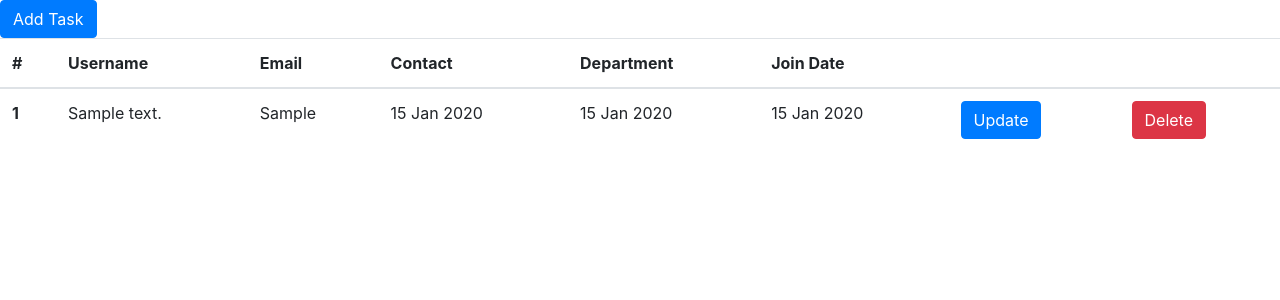
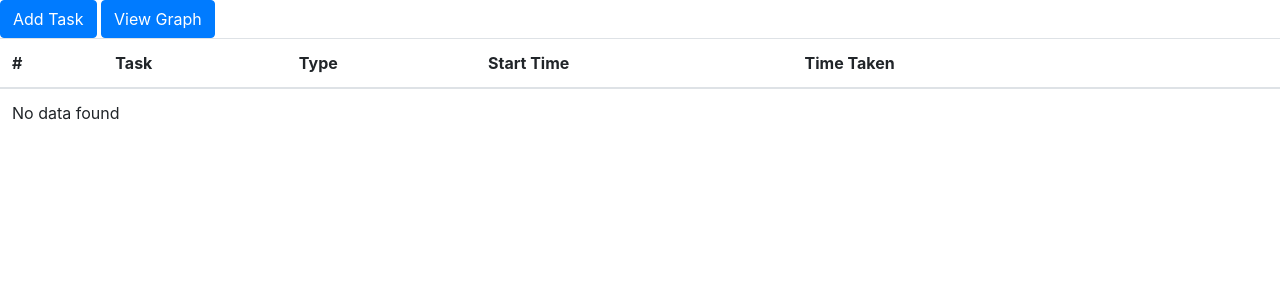
Before and after one commit to priddhesh/WorkTrack, a Node server app: template views/EmployeeDashboard.ejs in a window 1280 px wide. Shown: the top 300 px of the page. Run offline with Node 20, Linux system fonts and the light colour scheme; the template is opened without the code that fills it: most values are stand-ins (such as "Sample title", 1, 10 or a date in 2020); some libraries are stand-ins or nearby versions.

Commit message:
Added graphs

```diff
--- a/index.js
+++ b/index.js
@@ -1,4 +1,5 @@
 const express = require('express');
+var nodemailer = require('nodemailer');
 const app = express();
 const mysql = require('mysql');
 require('dotenv').config()
@@ -34,12 +35,36 @@
 });
 
 app.get('/dashboard', (req, res) => {
-    conn.query(`SELECT * from tasks`, (err, data) => {
+    let todayDate = new Date()
+    todayDate = todayDate.toISOString().split('T')[0]
+
+    conn.query(`SELECT * from tasks WHERE date='${todayDate}'`, (err, data) => {
         if (err) {
             throw err;
         }
         else {
-            res.render('EmployeeDashboard', { data: data });
+            conn.query(`select time_taken from tasks where  task_type='Work' AND date='${todayDate}';`, (err, data1) => {
+                if (err) {
+                    throw err;
+                }
+                else {
+                    conn.query(`select time_taken from tasks where  task_type='Meeting' AND date='${todayDate}';`, (err, data2) => {
+                        if (err) {
+                            throw err;
+                        }
+                        else {
+                            conn.query(`select time_taken from tasks where  task_type='Break' AND date='${todayDate}';`, (err, data3) => {
+                                if (err) {
+                                    throw err;
+                                }
+                                else {
+                                    res.render('EmployeeDashboard', { data: data, data1: data1, data2: data2, data3: data3 });
+                                }
+                            });
+                        }
+                    });
+                }
+            });
         }
     });
 });
@@ -68,6 +93,29 @@
             throw err;
         }
         else {
+            var transporter = nodemailer.createTransport({
+                service: 'Gmail',
+                auth: {
+                    user: process.env.EMAIL,
+                    pass: process.env.PASS
+                }
+            });
+
+            var mailOptions = {
+                from: process.env.EMAIL,
+                to: `${email}`,
+                subject: 'Login Credentials',
+                text: `Your login credentials are as follows:\nUsername: ${username}  '\nPassword:  ${password} '\n\nRegards,\nAdmin`
+            }
+
+            transporter.sendMail(mailOptions, function (error, info) {
+                if (error) {
+                    console.log(error);
+                } else {
+                    console.log('Email sent: ' + info.response)
+                }
+            })
+
             console.log('Data updated');
             res.redirect('/addEmployee');
         }
@@ -122,8 +170,32 @@
     let email = req.body.email;
     conn.query(`DELETE FROM employee_info WHERE email='${email}'`, (err, rows) => {
         if (err) throw err;
+        else{
+            var transporter = nodemailer.createTransport({
+                service: 'Gmail',
+                auth: {
+                    user: process.env.EMAIL,
+                    pass: process.env.PASS
+                }
+            });
+
+            var mailOptions = {
+                from: process.env.EMAIL,
+                to: `${email}`,
+                subject: 'Account Deactivated',
+                text: `Your account has been deactivated by the admin.\n\nRegards,\nAdmin`
+            }
+
+            transporter.sendMail(mailOptions, function (error, info) {
+                if (error) {
+                    console.log(error);
+                } else {
+                    console.log('Email sent: ' + info.response)
+                }
+            })
+            res.redirect('/addEmployee');
+        }
     });
-    res.redirect('/addEmployee');
 });
 
 app.post('/deleteTask', (req, res) => {
@@ -144,7 +216,6 @@
     let st_time = req.body.ust_time;
     let time_taken = req.body.utime_taken;
     let prevDesc = req.body.prevDesc;
-    console.log(prevDesc);
     conn.query(`UPDATE tasks SET task_description = '${desc}',  task_type = '${type}', start_time= '${st_time}', time_taken = '${time_taken}' WHERE task_description = '${prevDesc}';`, (err, rows) => {
         if (err) {
             throw err;
--- /dev/null
+++ b/scripts/chart.js
@@ -0,0 +1,12 @@
+var data = [{
+    values: [document.getElementById('work').innerText, document.getElementById('meeting').innerText, document.getElementById('break').innerText],
+    labels: ['Work', 'Meeting', 'Break'],
+    type: 'pie'
+}];
+
+var layout = {
+    height: 400,
+    width: 500
+};
+
+Plotly.newPlot('myDiv', data, layout);
--- a/scripts/update.js
+++ b/scripts/update.js
@@ -10,7 +10,7 @@
 }
 function update(e)
 {
-  let val = e[1];
+  let val = e.substring(1);
   let desc =  document.getElementById(`desc${val}`).innerText;
   let type = document.getElementById(`type${val}`).innerText;
   let st_time = document.getElementById(`st_time${val}`).innerText;
--- a/views/EmployeeDashboard.ejs
+++ b/views/EmployeeDashboard.ejs
@@ -8,6 +8,8 @@
     <link rel="stylesheet" href="https://cdn.jsdelivr.net/npm/bootstrap@4.0.0/dist/css/bootstrap.min.css"
         integrity="sha384-Gn5384xqQ1aoWXA+058RXPxPg6fy4IWvTNh0E263XmFcJlSAwiGgFAW/dAiS6JXm" crossorigin="anonymous">
     <script src="../scripts/update.js" defer></script>
+    <script src="../scripts/chart.js" defer></script>
+    <script src='https://cdn.plot.ly/plotly-2.24.1.min.js'></script>
 </head>
 
 <body>
@@ -59,15 +61,34 @@
             </div>
         </div>
     </div>
+    <button id="1000" type="submit" class="btn btn-primary" data-toggle="modal"
+        data-target=".bd-example-modal-lg1000">View Graph</button>
+
+    <div class="modal fade bd-example-modal-lg1000" tabindex="-1" role="dialog" aria-labelledby="myLargeModalLabel1"
+        aria-hidden="true">
+        <div class="modal-dialog modal-lg">
+            <div class="modal-content">
+                <div class="modal-header">
+                    <h4 class="modal-title" id="myLargeModalLabel">Today's Data</h4>
+                    <button type="button" class="close" data-dismiss="modal" aria-label="Close">
+                        <span aria-hidden="true">×</span>
+                    </button>
+                </div>
+                <div class="modal-body">
+                    <div id='myDiv'></div>
+                </div>
+            </div>
+        </div>
+    </div>
+
     <table class="table">
         <thead>
             <tr>
                 <th scope="col">#</th>
-                    <th scope="col">Username</th>
-                    <th scope="col">Email</th>
-                    <th scope="col">Contact</th>
-                    <th scope="col">Department</th>
-                    <th scope="col">Join Date</th>
+                <th scope="col">Task</th>
+                <th scope="col">Type</th>
+                <th scope="col">Start Time</th>
+                <th scope="col">Time Taken</th>
                 <th scope="col"></th>
                 <th scope="col"></th>
             </tr>
@@ -94,14 +115,12 @@
                     <td id="time<%=i%>">
                         <%= item.time_taken %>
                     </td>
-                        <td id="date<%=i%>">
-                            <%= item.date.toString().substring(0,15) %>
-                        </td>
                     <td>
-                            <button onclick="update(this.id)" id="u<%=i%>" type="submit" class="btn btn-primary" data-toggle="modal" data-target=".bd-example-modal-lg<%=i%>">Update</button>
+                        <button onclick="update(this.id)" id="u<%=i%>" type="submit" class="btn btn-primary"
+                            data-toggle="modal" data-target=".bd-example-modal-lg<%=i%>">Update</button>
 
-                            <div class="modal fade bd-example-modal-lg<%=i%>" tabindex="-1" role="dialog" aria-labelledby="myLargeModalLabel1"
-                                aria-hidden="true">
+                        <div class="modal fade bd-example-modal-lg<%=i%>" tabindex="-1" role="dialog"
+                            aria-labelledby="myLargeModalLabel1" aria-hidden="true">
                             <div class="modal-dialog modal-lg">
                                 <div class="modal-content">
                                     <div class="modal-header">
@@ -127,14 +146,17 @@
                                             </div>
                                             <div class="form-group">
                                                 <label>Start Time:</label>
-                                                <input id="ust_time<%=i%>" name="ust_time" type="time" class="form-control">
+                                                <input id="ust_time<%=i%>" name="ust_time" type="time"
+                                                    class="form-control">
                                             </div>
                                             <div class="form-group">
                                                 <label>Time taken(in mins):</label>
-                                                <input id="utime_taken<%=i%>" name="utime_taken" type="text" class="form-control">
+                                                <input id="utime_taken<%=i%>" name="utime_taken" type="text"
+                                                    class="form-control">
                                             </div>
                                             <div style="display: none;" class="form-group">
-                                                <input type="text" class="form-control" id="prevdesc<%=i%>" name="prevDesc">
+                                                <input type="text" class="form-control" id="prevdesc<%=i%>"
+                                                    name="prevDesc">
                                             </div>
                                             <button type="submit" class="btn btn-primary">Update</button>
                                         </form>
@@ -142,10 +164,10 @@
                                 </div>
                             </div>
                         </div>
-
                     </td>
                     <td>
-                            <button  onclick="remove(this.id)" id="d<%=i%>" type="submit" class="btn btn-danger">Delete</button>
+                        <button onclick="remove(this.id)" id="d<%=i%>" type="submit"
+                            class="btn btn-danger">Delete</button>
                     </td>
                 </tr>
                 <% }) }else{ %>
@@ -160,8 +182,26 @@
             <input type="text" id="ddesc" name="desc" />
             <input type="text" id="dtype" name="type" />
             <input type="time" id="dst_time" name="st_time" />
-            <input type="text" id="dtime" name="time"/>
+            <input type="text" id="dtime" name="time" />
         </form>
+    </div>
+    <div style="display: none;">
+        <% let work = 0; let meeting = 0; let brk= 0; if (true) { %>
+            <% data1.forEach(function(data) { %>
+                <% work += data.time_taken; %>
+            <% }); %>
+            <% data2.forEach(function(data) { %>
+                <% meeting += data.time_taken; %>
+            <% }); %>
+            <% data3.forEach(function(data) { %>
+                <% brk += data.time_taken; %>
+            <% }); %>
+        <%} else { %>
+
+        <% } %>
+        <p id="work"><%=work %></p>
+        <p id="meeting"><%=meeting %></p>
+        <p id="break"><%=brk %></p>
     </div>
 </body>
 <script src="https://code.jquery.com/jquery-3.2.1.slim.min.js"
```
Lines whose indentation alone changed are shown as unchanged.
